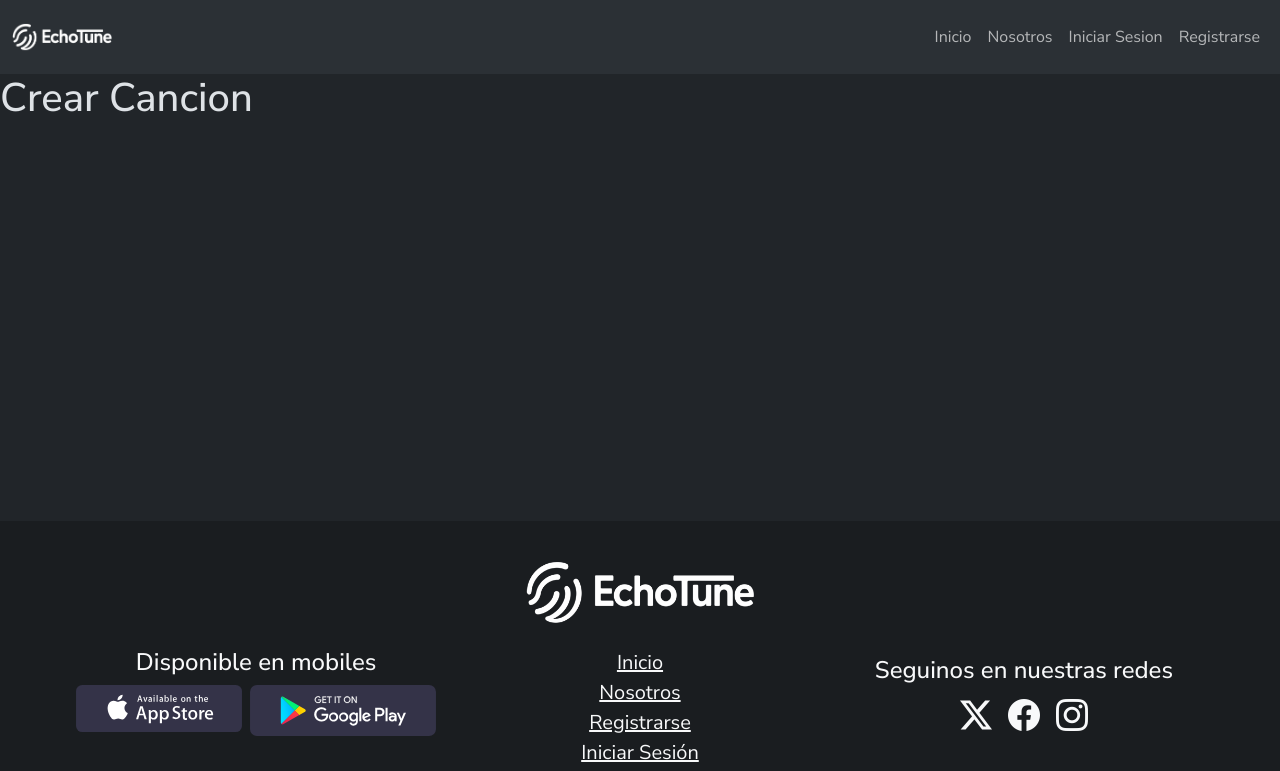
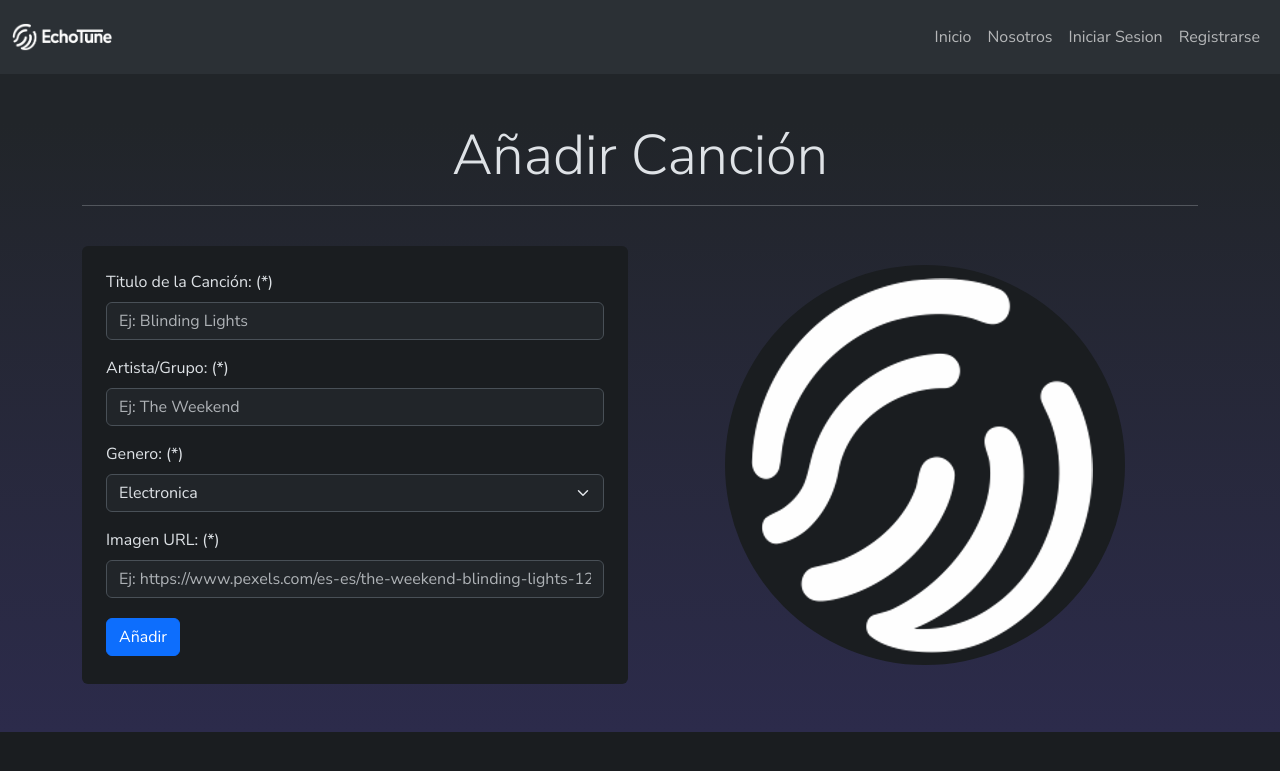
Before and after one commit to omarmatt31/echoTune, a React (Vite) app: page /administrador/crear in a window 1280 px wide. Shown: the top 771 px of the page. Built offline with nearby package versions, Linux system fonts and the light colour scheme.

Commit message:
Se agrego el maquetado de la pagina del FormularioCancion con sus respectivas validaciones html

```diff
--- a/src/components/pages/cancion/FormularioCancion.jsx
+++ b/src/components/pages/cancion/FormularioCancion.jsx
@@ -1,10 +1,56 @@
+import { Form, Button, Container, Row, Col } from "react-bootstrap";
+import EchoTuneIcono from '../../../assets/echoTune_Icono.png';
 
 const FormularioCancion = () => {
-    return (
-        <div>
-            <h1>Crear Cancion</h1>
-        </div>
-    );
+
+  return (
+    <section className="Section-Login bg-index">
+      <Container>
+        <h1 className="display-4 mt-5 text-center">Añadir Canción</h1>
+        <hr />
+        <Row  className="pt-4 pb-5">
+          <Col sm={12} md={6} lg={6}>
+            <Form className="bg-dark-subtle p-4 rounded">
+          <Form.Group className="mb-3">
+            <Form.Label>Titulo de la Canción: (*)</Form.Label>
+            <Form.Control type="text" placeholder="Ej: Blinding Lights" required minLength={3} maxLength={50} pattern="[a-zA-Z0-9\s.,!?'-]+"/>
+          </Form.Group>
+
+          <Form.Group className="mb-3">
+            <Form.Label>Artista/Grupo: (*)</Form.Label>
+            <Form.Control type="text" placeholder="Ej: The Weekend" required minLength={3} maxLength={50} pattern="[a-zA-Z\s.-]+"/>
+          </Form.Group>
+
+          <Form.Group className="mb-3">
+            <Form.Label>Genero: (*)</Form.Label>
+            <Form.Select required>
+              <option value="" disabled>Seleccione el Genero de la Cancion</option>
+              <option value="electronica">Electronica</option>
+              <option value="folclore">Folclore</option>
+              <option value="jazz">Jazz</option>
+              <option value="pop">Pop</option>
+              <option value="rock">Rock</option>
+              <option value="trap">Trap</option>
+            </Form.Select>
+          </Form.Group>
+
+          <Form.Group className="mb-3">
+            <Form.Label>Imagen URL: (*)</Form.Label>
+            <Form.Control type="url" placeholder="Ej: https://www.pexels.com/es-es/the-weekend-blinding-lights-1230679/" required maxLength={255}/>
+          </Form.Group>
+
+          <Button type="submit" variant="primary" className="my-1">
+            Añadir
+          </Button>
+        </Form>
+          </Col>
+          <Col md={6} lg={6} className="d-none d-md-flex align-items-md-center justify-content-md-center">
+            <img src={EchoTuneIcono} alt="icono Echotune a color" className="img-fluid rounded-circle bg-dark-subtle"/>
+          </Col>
+        </Row>
+      </Container>
+    </section>
+  );
 };
 
 export default FormularioCancion;
```
